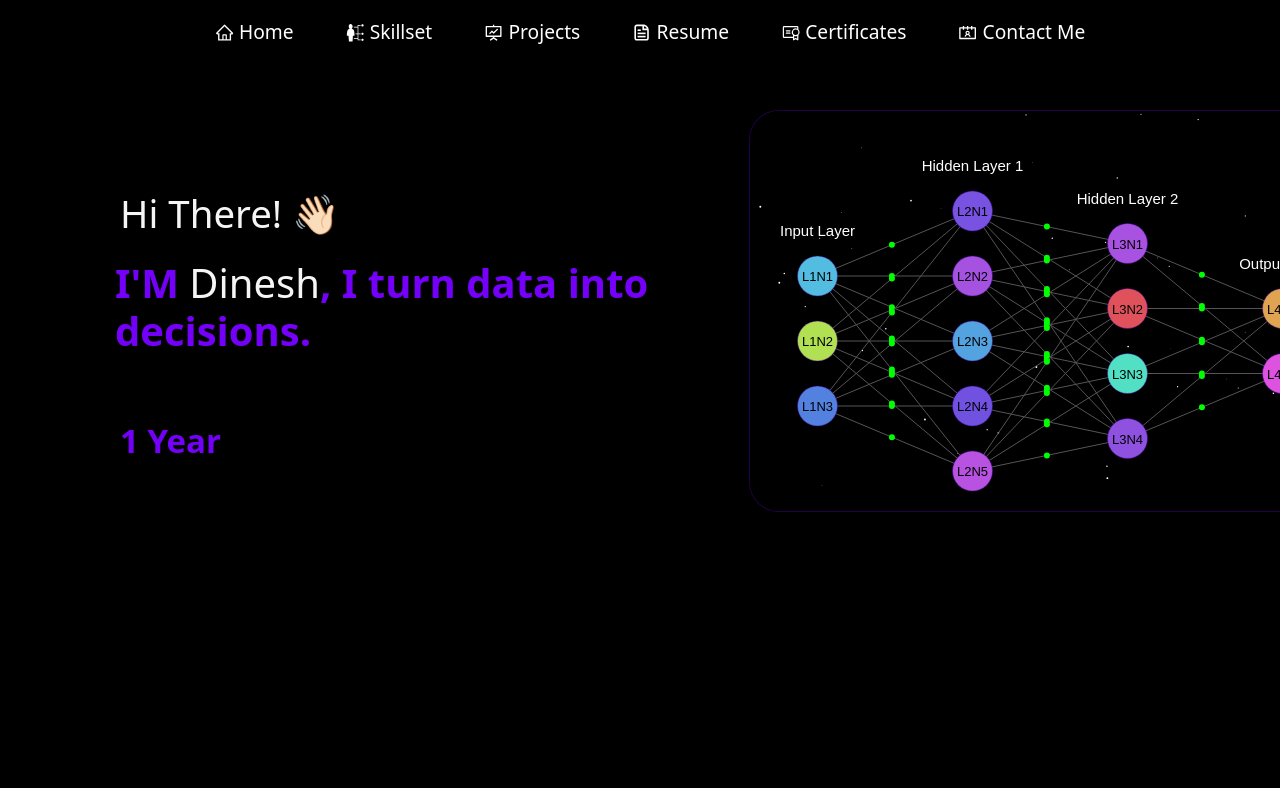
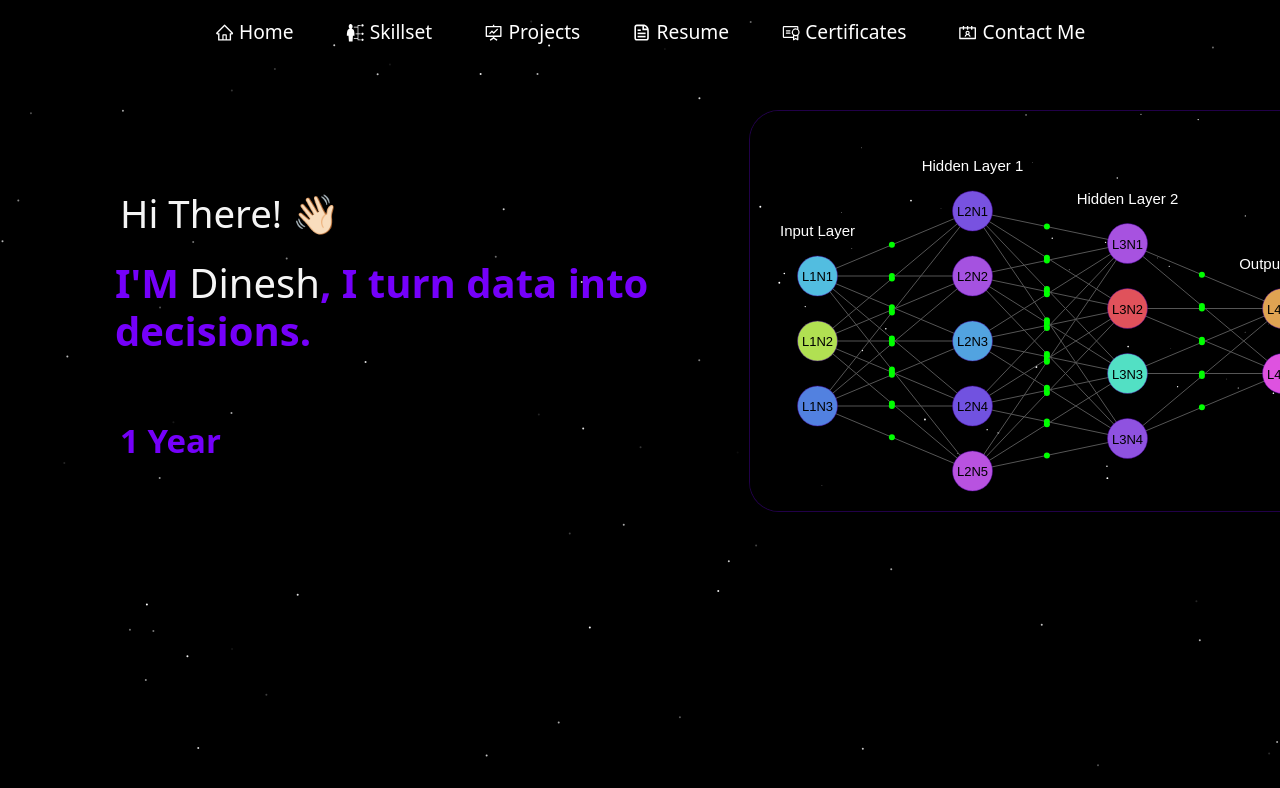
Before and after one commit to Danny2389/My_Portfolio, a React (Create React App) app: page / in a window 1280 px wide. Shown: the top 788 px of the page. Built offline with nearby package versions, Linux system fonts and the light colour scheme; no server answers.

Commit message:
Restore_background_particles_with_tsparticles_v3

```diff
--- a/package.json
+++ b/package.json
@@ -8,6 +8,8 @@
     "@testing-library/jest-dom": "^6.9.1",
     "@testing-library/react": "^16.3.2",
     "@testing-library/user-event": "^14.6.1",
+    "@tsparticles/react": "^3.0.0",
+    "@tsparticles/slim": "^3.9.1",
     "@vercel/analytics": "^1.6.1",
     "@vercel/speed-insights": "^1.3.1",
     "ajv": "^8.17.1",
@@ -24,7 +26,6 @@
     "react-pdf": "^10.3.0",
     "react-router-dom": "^7.13.0",
     "react-scripts": "^5.0.1",
-    "react-tsparticles": "^2.12.2",
     "three": "^0.182.0",
     "typewriter-effect": "^2.22.0",
     "uuid": "^13.0.0",
--- a/src/components/Particle.js
+++ b/src/components/Particle.js
@@ -1,42 +1,73 @@
-import React from "react";
-import Particles from "react-tsparticles";
+import React, { useCallback, useEffect, useState } from "react";
+import Particles, { initParticlesEngine } from "@tsparticles/react";
+import { loadSlim } from "@tsparticles/slim";
 
 function Particle() {
+  const [init, setInit] = useState(false);
+
+  useEffect(() => {
+    initParticlesEngine(async (engine) => {
+      await loadSlim(engine);
+    }).then(() => {
+      setInit(true);
+    });
+  }, []);
+
+  const particlesLoaded = useCallback(async (container) => {
+    // await console.log(container);
+  }, []);
+
   return (
+    <>
+      {init && (
         <Particles
           id="tsparticles"
-      style={{
-        position: "fixed",
-        top: 0,
-        left: 0,
-        width: "100%",
-        height: "100%",
-        zIndex: 0,
-      }}
+          particlesLoaded={particlesLoaded}
           options={{
             background: {
               color: {
-            value: "#000000", // dark starry space background
+                value: "#000000",
+              },
+            },
+            fpsLimit: 120,
+            interactivity: {
+              events: {
+                onClick: {
+                  enable: true,
+                  mode: "push",
+                },
+                resize: true,
+              },
+              modes: {
+                push: {
+                  quantity: 1,
+                },
               },
             },
             particles: {
-          number: {
-            value: 160,
-            density: {
-              enable: true,
-              value_area: 1500,
+              color: {
+                value: "#ffffff",
               },
-          },
-          line_linked: {
+              links: {
                 enable: false,
                 opacity: 0.03,
               },
               move: {
                 direction: "right",
+                enable: true,
+                outModes: {
+                  default: "out",
+                },
+                random: false,
                 speed: 0.05,
+                straight: false,
               },
-          size: {
-            value: 1,
+              number: {
+                density: {
+                  enable: true,
+                  area: 1500,
+                },
+                value: 160,
               },
               opacity: {
                 anim: {
@@ -44,24 +75,20 @@ function Particle() {
                   speed: 1,
                   opacity_min: 0.05,
                 },
+                value: { min: 0.05, max: 1 },
+              },
+              shape: {
+                type: "circle",
+              },
+              size: {
+                value: 1,
               },
             },
-        interactivity: {
-          events: {
-            onclick: {
-              enable: true,
-              mode: "push",
-            },
-          },
-          modes: {
-            push: {
-              particles_nb: 1,
-            },
-          },
-        },
-        retina_detect: true,
+            detectRetina: true,
           }}
         />
+      )}
+    </>
   );
 }
 
```
Also changed, not shown: 1 other file (tests, documents, lock files or other folders). Lines whose indentation alone changed are shown as unchanged.
